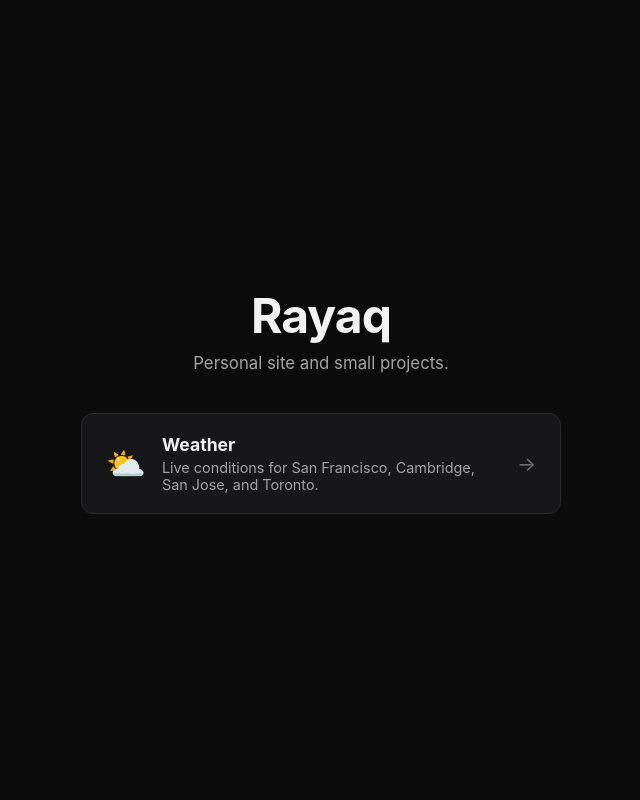
After one commit to rayaq-siddiqui/rayaq-website, a Flask app: template frontend/templates/home.html in a window 1280 px wide. The commit adds this page. Shown: the whole page, without its empty margins (319-959 px from the left). Run offline with Flask 3, Linux system fonts and the light colour scheme; the template is opened without the code that fills it, so the values that code supplies are empty.

Commit message:
Add homepage with link to weather page, move weather to /weather

```diff
--- a/backend/app.py
+++ b/backend/app.py
@@ -12,9 +12,14 @@ app = Flask(
 
 
 @app.route("/")
-def index():
+def home():
+    return render_template("home.html")
+
+
+@app.route("/weather")
+def weather():
     return render_template(
-        "index.html",
+        "weather.html",
         cities=get_weather_for_cities(),
         today=datetime.now().strftime("%B %-d, %Y"),
     )
--- a/frontend/static/style.css
+++ b/frontend/static/style.css
@@ -117,3 +117,71 @@ h1 {
   font-size: 1.1rem;
   font-weight: 600;
 }
+
+.back-link {
+  display: inline-block;
+  margin-bottom: 1rem;
+  color: #a3a3a3;
+  text-decoration: none;
+  font-size: 0.9rem;
+}
+
+.back-link:hover {
+  color: #4da3ff;
+}
+
+.home {
+  max-width: 480px;
+}
+
+.tagline {
+  font-size: 1.05rem;
+  color: #a3a3a3;
+  margin: 0 0 2.5rem;
+}
+
+.feature-card {
+  display: flex;
+  align-items: center;
+  gap: 1rem;
+  background: #17171a;
+  border: 1px solid #2a2a2e;
+  border-radius: 12px;
+  padding: 1.25rem 1.5rem;
+  text-decoration: none;
+  color: inherit;
+  text-align: left;
+  transition: border-color 0.15s ease, transform 0.15s ease;
+}
+
+.feature-card:hover {
+  border-color: #4da3ff;
+  transform: translateY(-2px);
+}
+
+.feature-icon {
+  font-size: 2rem;
+  flex-shrink: 0;
+}
+
+.feature-text {
+  flex: 1;
+}
+
+.feature-text h2 {
+  font-size: 1.1rem;
+  margin: 0 0 0.25rem;
+  color: #f2f2f2;
+}
+
+.feature-text p {
+  font-size: 0.9rem;
+  color: #a3a3a3;
+  margin: 0;
+}
+
+.feature-arrow {
+  font-size: 1.25rem;
+  color: #6e6e73;
+  flex-shrink: 0;
+}
--- /dev/null
+++ b/frontend/templates/home.html
@@ -0,0 +1,24 @@
+<!doctype html>
+<html lang="en">
+<head>
+  <meta charset="UTF-8" />
+  <meta name="viewport" content="width=device-width, initial-scale=1.0" />
+  <title>Rayaq</title>
+  <link rel="stylesheet" href="{{ url_for('static', filename='style.css') }}" />
+</head>
+<body>
+  <main class="home">
+    <h1>Rayaq</h1>
+    <p class="tagline">Personal site and small projects.</p>
+
+    <a class="feature-card" href="{{ url_for('weather') }}">
+      <div class="feature-icon">⛅</div>
+      <div class="feature-text">
+        <h2>Weather</h2>
+        <p>Live conditions for San Francisco, Cambridge, San Jose, and Toronto.</p>
+      </div>
+      <div class="feature-arrow">&rarr;</div>
+    </a>
+  </main>
+</body>
+</html>
--- a/frontend/templates/index.html
+++ b/frontend/templates/weather.html
@@ -9,6 +9,7 @@
 </head>
 <body>
   <main>
+    <a class="back-link" href="{{ url_for('home') }}">&larr; Home</a>
     <h1>Rayaq</h1>
     <p class="subheader">Current Weather for {{ today }}</p>
     <div class="cities">
```
Also changed, not shown: backend/tests/app_tests.py (+24 -8 lines).
